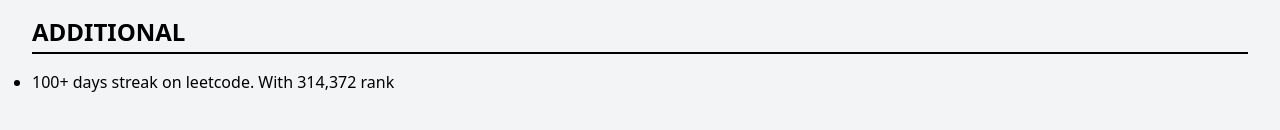
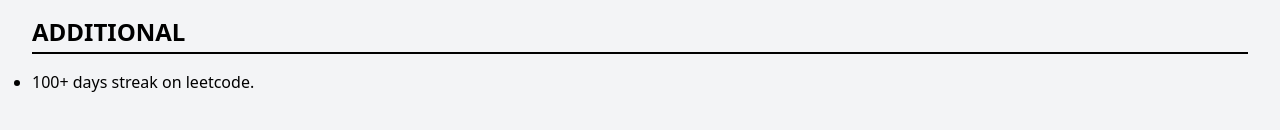
Before and after one commit to kishan04rajput/fullStack, a React (Create React App) app in the folder my-resume/: page / in a window 1280 px wide. Shown: the part 1712-1842 px from the top of the page. Built offline with nearby package versions, Linux system fonts and the light colour scheme.

Commit message:
fix: remove leetcode rank from Additionals component

```diff
--- a/my-resume/src/Components/Additionals.js
+++ b/my-resume/src/Components/Additionals.js
@@ -12,7 +12,7 @@ export const Additionals = () => {
         <div className="mt-4">
           <ul className="list-disc list-inside list-outside">
             <li className="mb-0">
-              100+ days streak on leetcode. With 314,372 rank
+              100+ days streak on leetcode.
             </li>
           </ul>
         </div>
```
